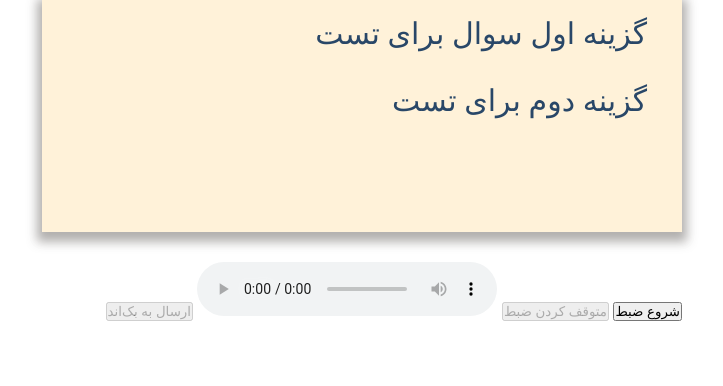
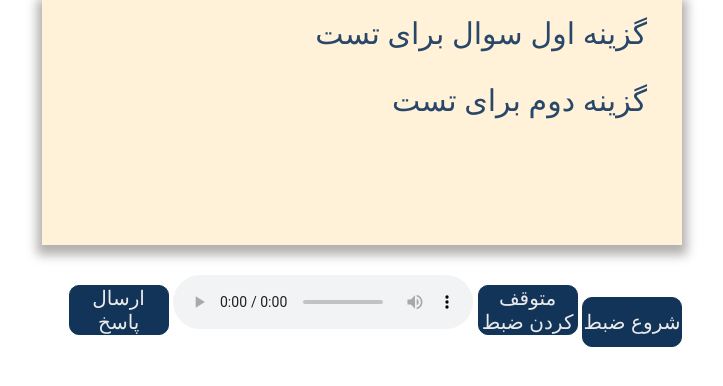
Before and after one commit to yas3in/health-agent, a Django app: page /reports/251169/ in a window 1280 px wide. Shown: the part 101-487 px from the top of the page, without its empty margins (278-1001 px from the left). Run offline with Django 4.2, Linux system fonts and the light colour scheme; a user stored in the database is signed in; data comes from the database, SQL or seed files in the repository; both versions use the stored data as it was after the commit.

Commit message:
fix: voice send to api

```diff
--- a/apps/report/static/report/css/report_detail.css
+++ b/apps/report/static/report/css/report_detail.css
@@ -52,6 +52,20 @@
     text-decoration: solid;
 }
 
+#sendButton , #stopButton, #startButton:disabled {
+    background-color: #EAEAEA;
+    color:  #123458;
+}
+
+#sendButton , #stopButton, #startButton{
+    background-color: #123458;
+    color: #EAEAEA;
+    border: 1px #123458 solid;
+    border-radius: 10px;
+    height: 50px;
+    width: 100px;
+    font-size: 20px;
+}
 
 @media (max-width: 950px) {
     .data-table {
--- a/apps/report/views/front.py
+++ b/apps/report/views/front.py
@@ -32,9 +32,9 @@ def report_detail_view(request, sid):
         return render(request, "report/report_detail.html", {"report": report, "questions": questions})
     else:
         audio_file = request.FILES["audio_file"]
-        save_voice = utils.save_voice(voice=audio_file, report=report, user=request.user)
         in_memory_file = StreamingFile(audio_file)
         voice_process = utils.VoiceProcess.handler(voice=in_memory_file, report=report, user=request.user)
+        save_voice = utils.save_voice(voice=audio_file, report=report, user=request.user)
         return render(request, "report/report_detail.html", {"report": report, "questions": questions})
 
 
--- a/apps/voice_process/utils.py
+++ b/apps/voice_process/utils.py
@@ -1,3 +1,4 @@
+from io import BytesIO
 import os
 import json
 
@@ -77,7 +78,6 @@ class VoiceProcess:
 
 def save_voice(user, report, voice):
     counts = Voice.objects.filter(user=user).count()
-    print(counts)
     try:
         if counts < 10:
             instance = Voice.objects.create(
--- a/templates/base.html
+++ b/templates/base.html
@@ -19,7 +19,7 @@
     <link rel="stylesheet" href="{% static 'main/css/partial/header.css' %}">
     <link rel="stylesheet" href="{% static 'main/css/partial/footer.css' %}">
 
-</head>
+   </head>
 
 {% include "partial/header.html" %}
 <body>
--- a/templates/report/report_detail.html
+++ b/templates/report/report_detail.html
@@ -27,7 +27,7 @@
                     <input type="file" id="audioFileInput" name="audio_file" style="display:none;">
 
                     <!-- دکمه ارسال فایل -->
-                    <button type="submit" id="sendButton" disabled>ارسال به بک‌اند</button>
+                    <button type="submit" id="sendButton" class="buttons" disabled>ارسال پاسخ</button>
                 </form>
             </div>
         </div>
```
Also changed, not shown: db.sqlite3, 10 other files.
